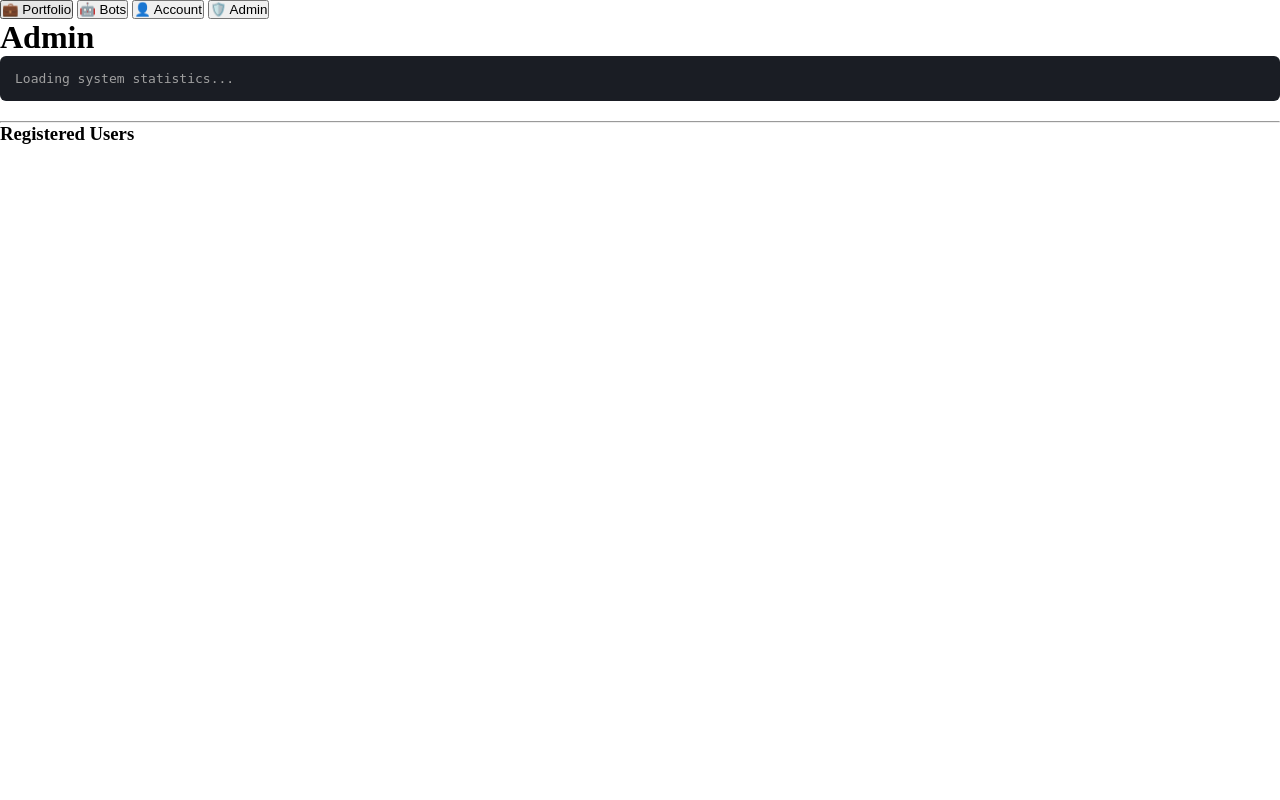
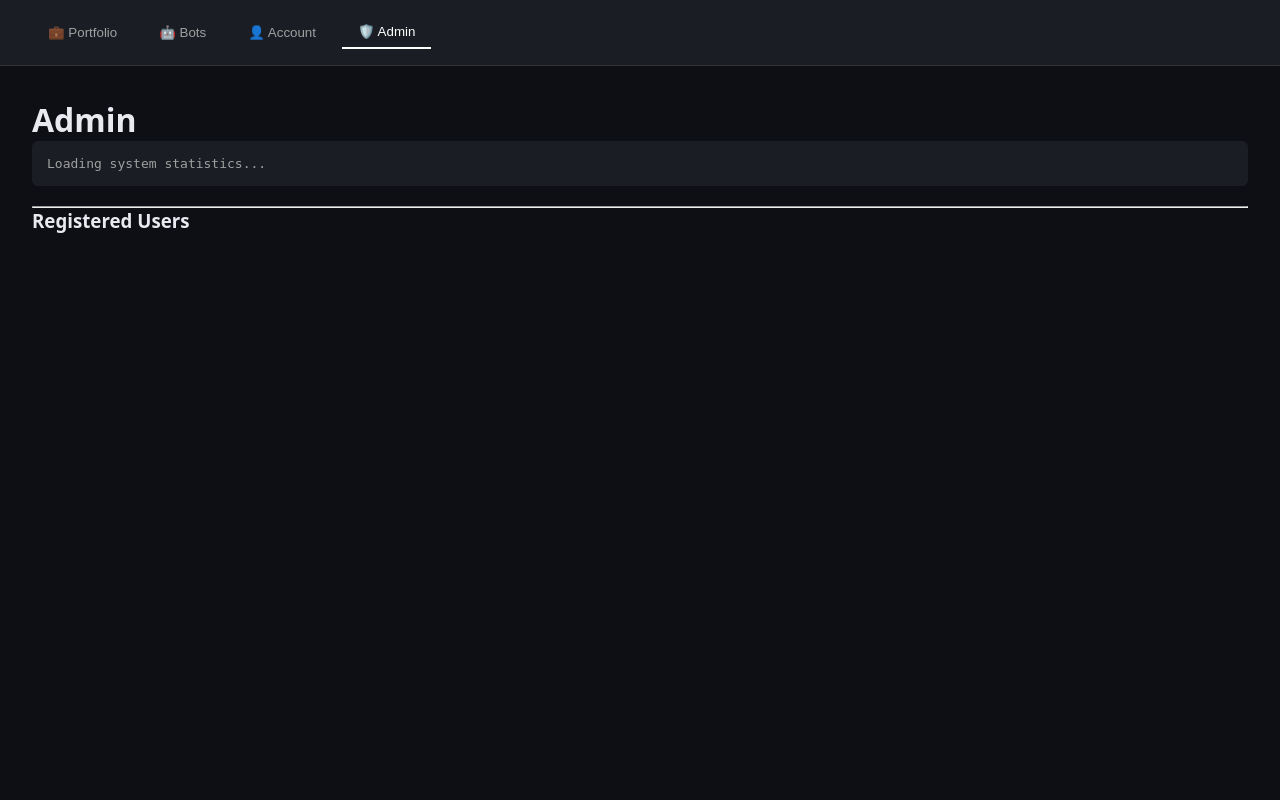
Before and after one commit to matthewlloydwalter-svg/Alpha-Bot-Trader-, a FastAPI app: page /admin in a window 1280 px wide. Run offline with FastAPI, Linux system fonts and the light colour scheme.

Commit message:
Update style.css

```diff
--- a/static/style.css
+++ b/static/style.css
@@ -1,26 +1,45 @@
-* {
+*{
     margin: 0;
     padding: 0;
     box-sizing: border-box;
 }
 
-{
+/* Body styling */
+body {
     font-family: system-ui, -apple-system, sans-serif;
     background: #0d0f14;
     color: #e8eaf0;
-    padding: 0 2rem 2rem 2rem;
     min-height: 100vh;
 }
 
-/* 3. Password Error */
-#password-error {
-    color: var(--red);
-    font-size: 12px;
-    margin-bottom: 8px;
-    display: none;
+/* Navigation */
+.nav {
+    display: flex;
+    gap: 10px;
+    padding: 1rem 2rem;
+    background: #1a1d24;
+    border-bottom: 1px solid #333;
 }
 
-/* 4. Admin Dashboard Styles */
+.nav-tab {
+    padding: 8px 16px;
+    background: transparent;
+    color: #a0a0a0;
+    border: none;
+    cursor: pointer;
+}
+
+.nav-tab.active {
+    color: #fff;
+    border-bottom: 2px solid #fff;
+}
+
+/* Page content - Applies your padding only to the main section */
+.page {
+    padding: 2rem;
+}
+
+/* Dashboard Specifics */
 #stats-content {
     background: #1a1d24;
     padding: 15px;
```
